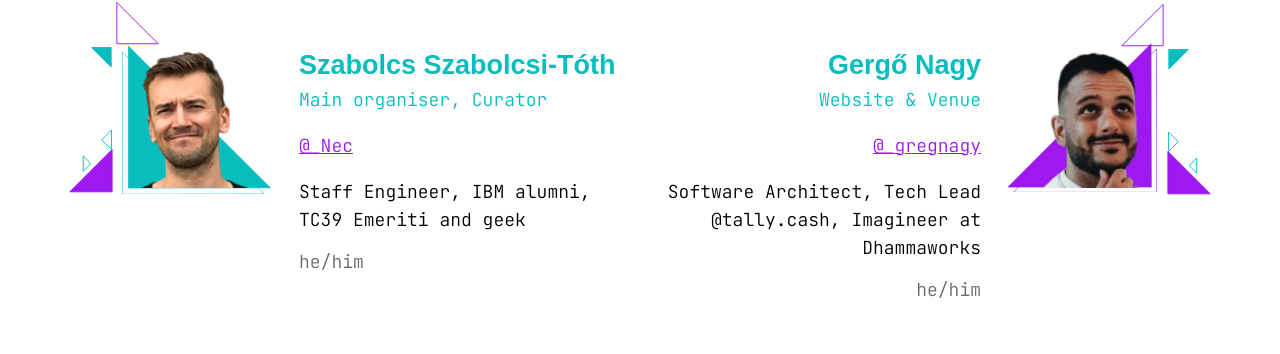
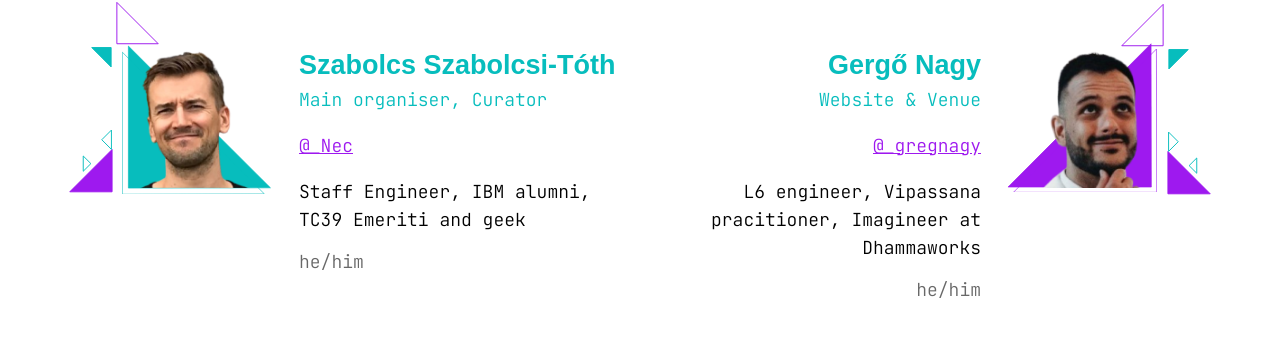
Before and after one commit to JSConfBp/2024.jsconfbp.com, a Next.js app: page /about-us in a window 1280 px wide. Shown: the part 3252-3606 px from the top of the page. Built offline with nearby package versions, Linux system fonts and the light colour scheme; a web font is replaced by a local one.

Commit message:
Greg intro update

```diff
--- a/pages/about-us.tsx
+++ b/pages/about-us.tsx
@@ -40,7 +40,7 @@ const team = [
       label: '@_gregnagy',
       link: 'https://twitter.com/_gregnagy'
     },
-    memberIntro: 'Software Architect, Tech Lead @tally.cash, Imagineer at Dhammaworks'
+    memberIntro: 'L6 engineer, Vipassana pracitioner, Imagineer at Dhammaworks'
   },
   {
     name: 'Kriszti Závecz',
```
